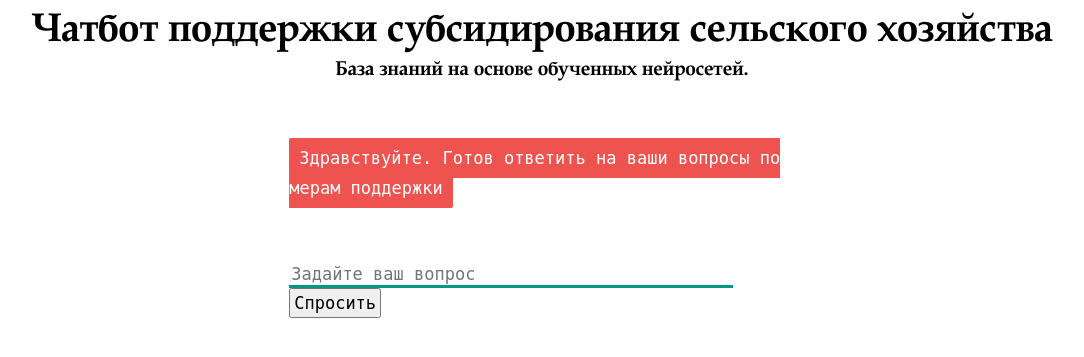
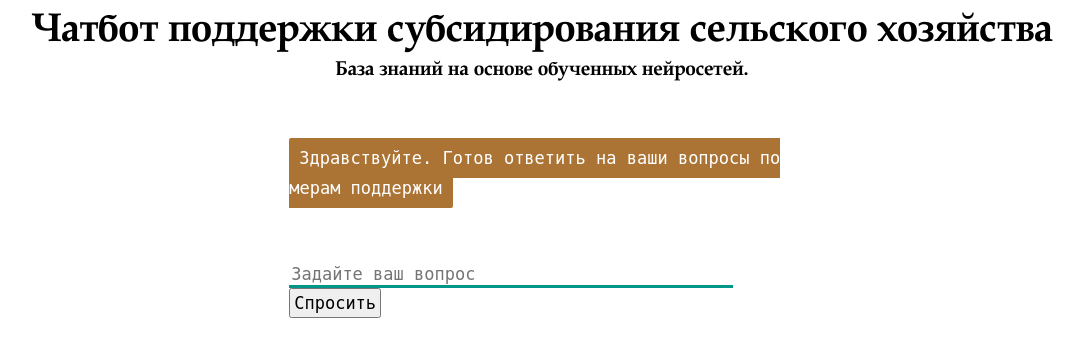
Before and after one commit to 523a/bot_cx, a Flask app: page / in a window 1280 px wide. Shown: the top 357 px of the page, without its empty margins (98-1182 px from the left). Run offline with Flask 2, Linux system fonts and the light colour scheme; some libraries are stand-ins or nearby versions.

Commit message:
Update style.css

```diff
--- a/chat_cx/static/style.css
+++ b/chat_cx/static/style.css
@@ -54,7 +54,7 @@ h3 {
 }
 
 .userText span {
-    background-color: #009688;
+    background-color: #007066;
     padding: 10px;
     border-radius: 2px;
 }
@@ -68,7 +68,7 @@ h3 {
 }
 
 .botText span {
-    background-color: #EF5350;
+    background-color: #ab7435;
     padding: 10px;
     border-radius: 2px;
 }
```
